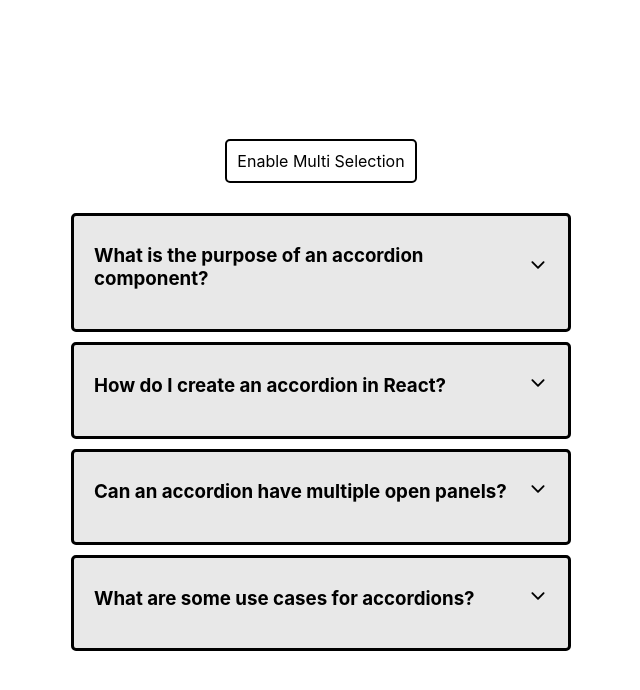
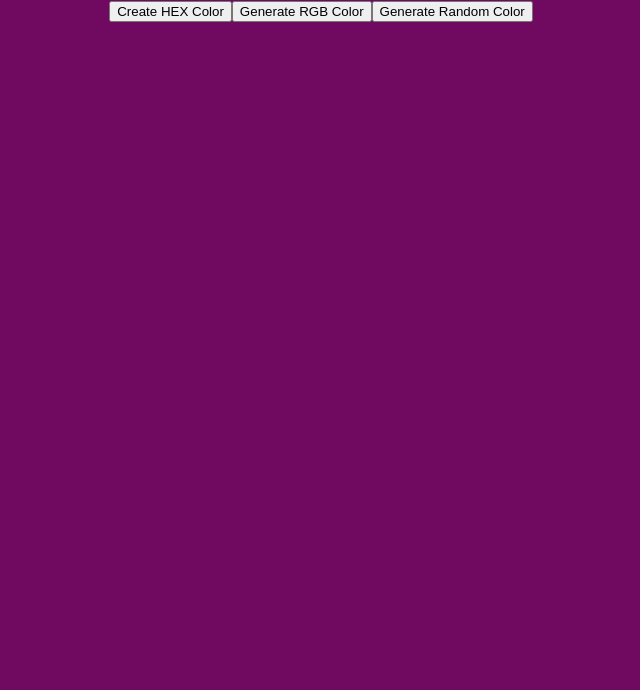
Before and after one commit to electrixky/react-small-projects, a React (Create React App) app: page / in a window 1280 px wide. Shown: the top 690 px of the page, without its empty margins (319-959 px from the left). Built offline with nearby package versions, Linux system fonts and the light colour scheme.

Commit message:
generate random color

```diff
--- a/src/App.js
+++ b/src/App.js
@@ -1,10 +1,12 @@
 import './App.css';
 import Accordion from "./components/accordion";
+import RandomColor from "./components/random-color";
 
 function App() {
     return (
         <div className="App">
-            <Accordion/>
+            {/*<Accordion/>*/}
+            <RandomColor/>
         </div>
     );
 }
--- /dev/null
+++ b/src/components/random-color/index.jsx
@@ -0,0 +1,45 @@
+import {useEffect, useState} from "react";
+import "./styles.css"
+
+export default function RandomColor() {
+    const [typeOfColor, setTypeOfColor] = useState("hex")
+    const [color, setColor] = useState("#000000")
+
+    const randomColorUtility = (length) => {
+        return Math.floor(Math.random() * length)
+    }
+
+    const handleCreateRandomHexColor = () => {
+        const hex = [0, 1, 2, 3, 4, 5, 6, 7, 8, 9, "A", "B", "C", "D", "E", "F"]
+        let hexColor = "#"
+
+        for (let i = 0; i < 6; i++) {
+            hexColor += hex[randomColorUtility(hex.length)]
+        }
+
+        setColor(hexColor)
+    }
+
+    const handleCreateRandomRgbColor = () => {
+        const r = randomColorUtility(256)
+        const g = randomColorUtility(256)
+        const b = randomColorUtility(256)
+
+        setColor(`rgb(${r},${g},${b})`)
+    }
+
+    useEffect(() => {
+        if (typeOfColor === "rgb")
+            handleCreateRandomRgbColor()
+        else
+            handleCreateRandomHexColor()
+    }, [typeOfColor]);
+
+    return <div className="container" style={{background: color}}>
+        <button onClick={() => setColor("hex")}>Create HEX Color</button>
+        <button onClick={() => setColor("rgb")}>Generate RGB Color</button>
+        <button onClick={typeOfColor === "hex" ? handleCreateRandomHexColor : handleCreateRandomRgbColor}>Generate
+            Random Color
+        </button>
+    </div>
+}
--- /dev/null
+++ b/src/components/random-color/styles.css
@@ -0,0 +1,5 @@
+.container {
+    width: 100vw;
+    height: 100vh;
+    background: #000;
+}
```
